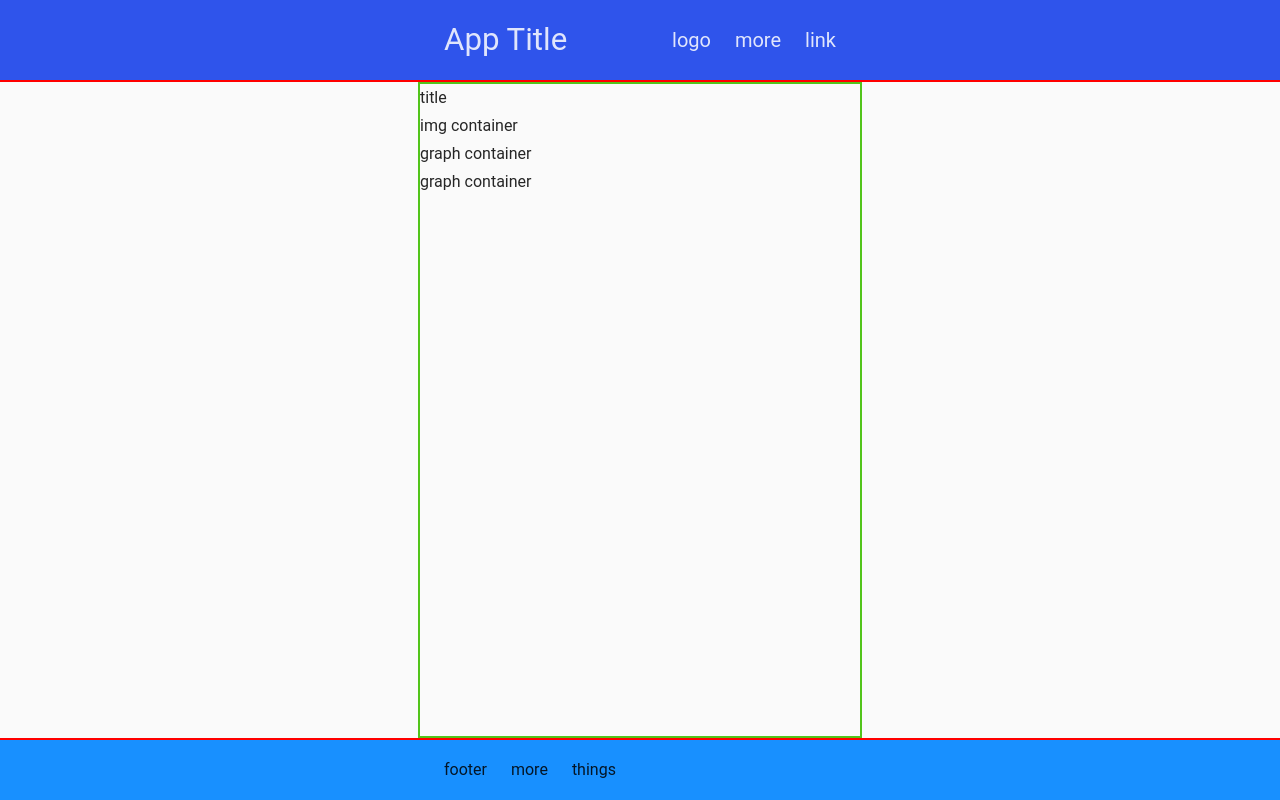
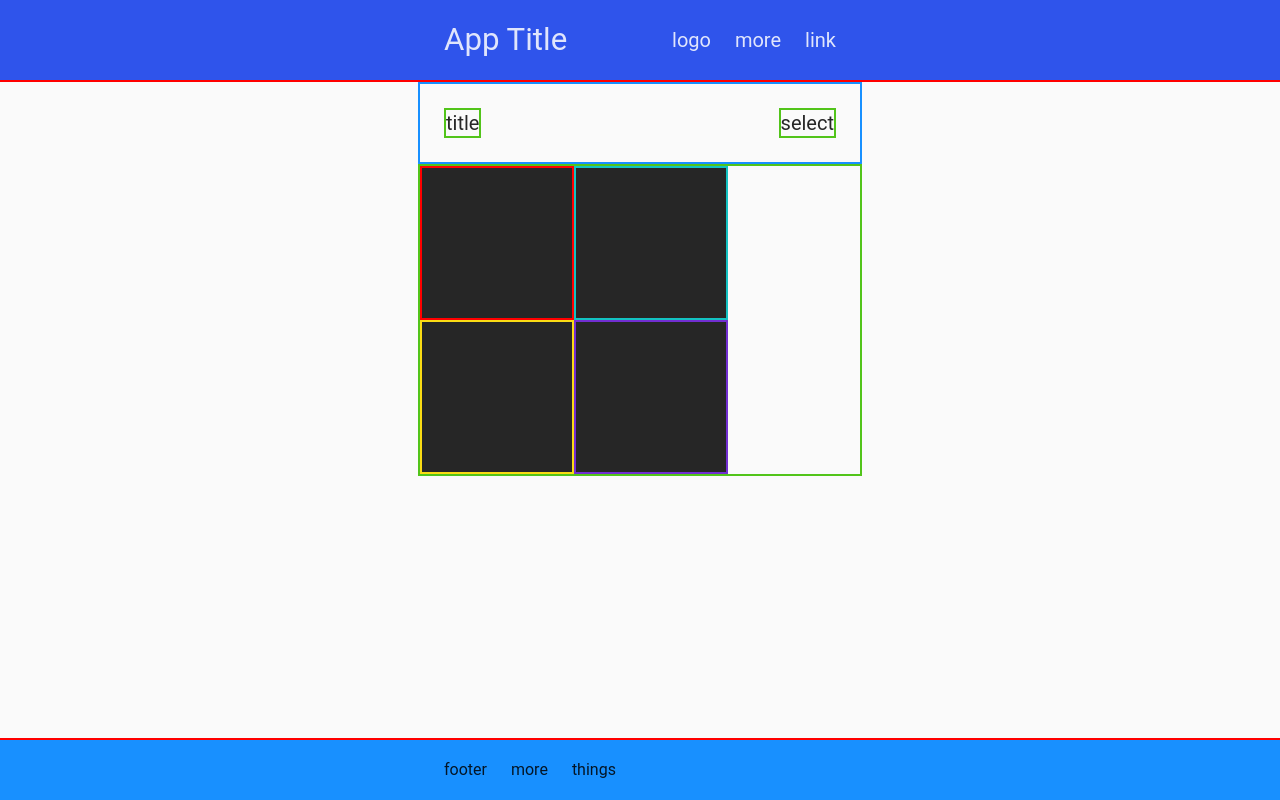
Before and after one commit to nrsimonelli/heroic-data-vision, a React (Create React App) app: page / in a window 1280 px wide. Built offline with nearby package versions, Linux system fonts and the light colour scheme.

Commit message:
main content layout

```diff
--- a/src/components/Main/Main.js
+++ b/src/components/Main/Main.js
@@ -11,12 +11,23 @@ class Main extends Component {
   render() {
     return (
       <div className='main-root'>
-        <div className='main-container'>
-          <div>title</div>
-          <div>img container</div>
-          <div>graph container</div>
-          <div>graph container</div>
-          <div className='test'></div>
+        <div className='main-header-container'>
+          <div className='title'>title</div>
+          <div className='select'>select</div>
+        </div>
+        <div className='main-content-container'>
+          <div className='image-primary'>
+            <div className='image'></div>
+          </div>
+          <div className='graph-primary'>
+            <div className='graph'></div>
+          </div>
+          <div className='image-secondary'>
+            <div className='image'></div>
+          </div>
+          <div className='graph-secondary'>
+            <div className='graph'></div>
+          </div>
         </div>
       </div>
     );
--- a/src/css/main.css
+++ b/src/css/main.css
@@ -272,15 +272,39 @@ a:hover {
 .main-root {
   flex: 1 0 auto;
   border: 2px solid red;
-  width: 100%;
+  width: 100vw;
+  min-height: 600px;
   display: flex;
+  flex-direction: column;
 }
 
-.main-container {
+.main-header-container {
+  width: 100%;
+  max-width: 440px;
+  margin-left: auto;
+  margin-right: auto;
+  border: 2px solid #1890ff;
+  display: flex;
+  flex-direction: row;
+  flex-wrap: nowrap;
+  justify-content: space-between;
+  align-items: center;
+}
+.main-header-container div {
+  margin-left: 24px;
+  margin-right: 24px;
+  margin-top: 24px;
+  margin-bottom: 24px;
+  font-size: 1.25rem;
+  line-height: 1.3;
+  border: 2px solid #52c41a;
+}
+
+.main-content-container {
   border: 2px solid #52c41a;
   display: flex;
-  flex-direction: column;
-  flex-wrap: nowrap;
+  flex-direction: row;
+  flex-wrap: wrap;
   justify-content: flex-start;
   align-items: flex-start;
   margin-left: auto;
@@ -289,4 +313,27 @@ a:hover {
   width: 100%;
 }
 
+.image-primary {
+  border: 2px solid red;
+}
+
+.graph-primary {
+  border: 2px solid #13c2c2;
+}
+
+.image-secondary {
+  border: 2px solid #fadb14;
+}
+
+.graph-secondary {
+  border: 2px solid #722ed1;
+}
+
+.image,
+.graph {
+  height: 150px;
+  width: 150px;
+  background-color: #262626;
+}
+
 /*# sourceMappingURL=main.css.map */
--- a/src/scss/main.scss
+++ b/src/scss/main.scss
@@ -4,15 +4,52 @@
 .main-root {
   flex: 1 0 auto;
   @include border();
-  width: 100%;
+  width: 100vw;
+  min-height: 600px;
   display: flex;
+  flex-direction: column;
 }
 
-.main-container {
+.main-header-container {
+  width: 100%;
+  max-width: $max-width-global;
+  @include push-auto;
+  @include border($blue);
+  @include flex-row();
+  @include justify-align(space-between, center);
+
+  div {
+    @include margin-sides($margin-global);
+    @include margin-ends($margin-global);
+    @include text-size($h5);
+    @include border($green);
+  }
+}
+
+.main-content-container {
   @include border($green);
-  @include flex-col();
+  @include flex-row(wrap);
   @include justify-align(flex-start, flex-start);
   @include push-auto;
   max-width: $max-width-global;
   width: 100%;
 }
+
+.image-primary {
+  @include border;
+}
+.graph-primary {
+  @include border($cyan);
+}
+.image-secondary {
+  @include border($yellow);
+}
+.graph-secondary {
+  @include border($purple);
+}
+
+.image,
+.graph {
+  @include dimensions(150px, 150px);
+  background-color: $gray-10;
+}
```
Also changed, not shown: 1 other file (tests, documents, lock files or other folders).
